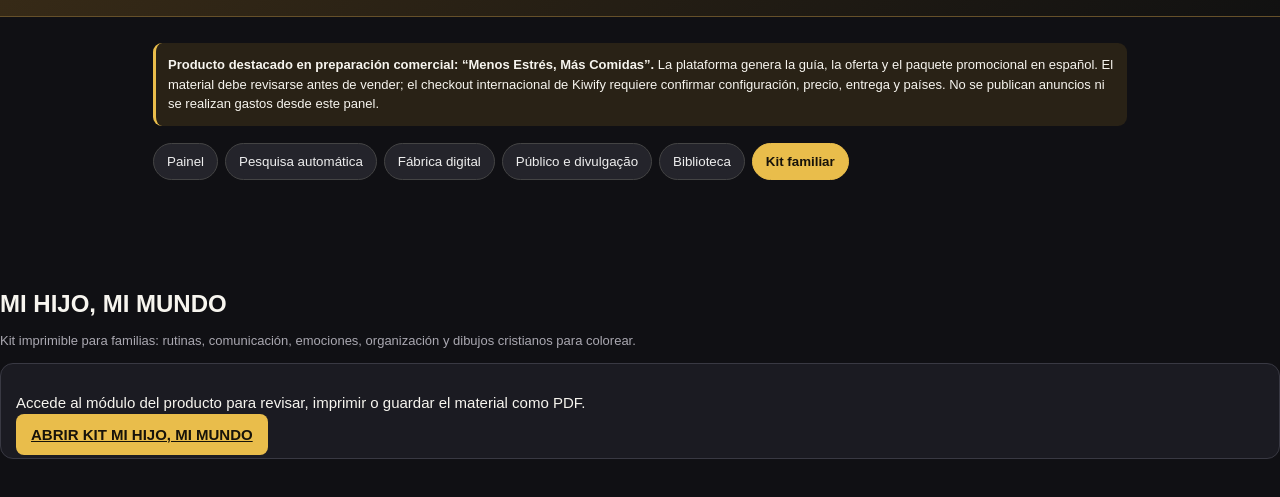
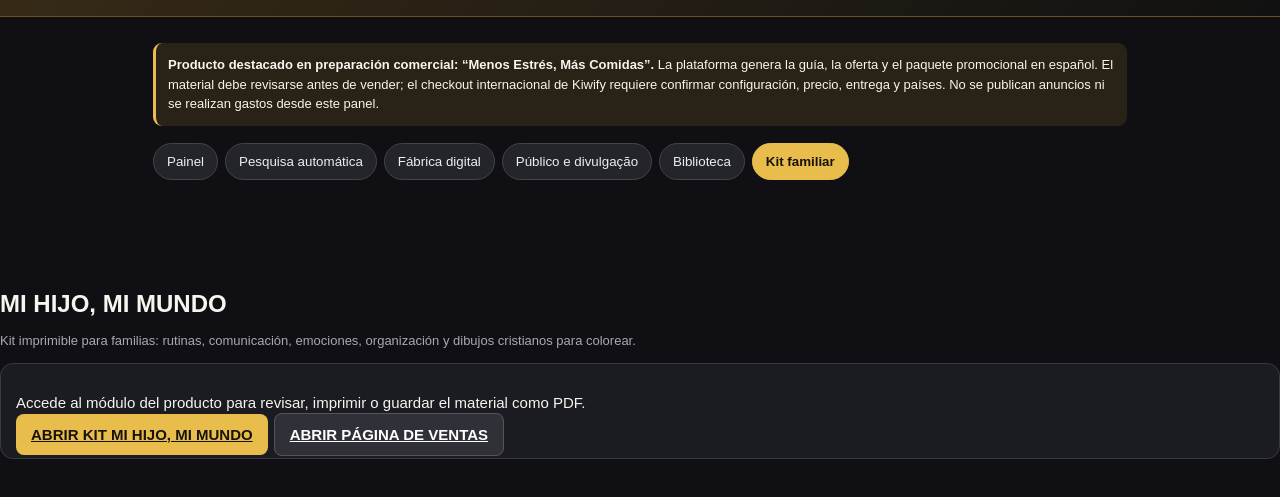
Before and after one commit to rafasanttana28-del/mana-store-ia, a plain HTML site: page central-pro.html in a window 1280 px wide. Both pictures are taken after a click on the button "Kit familiar". Shown: the part 69-566 px from the top of the page. Drawn offline with Linux system fonts and the light colour scheme.

Commit message:
Add Mi Hijo Mi Mundo sales page shortcut to dashboard

```diff
--- a/central-pro.html
+++ b/central-pro.html
@@ -24,7 +24,7 @@
 <div class="notice">Publicación automática en Instagram, Facebook, TikTok o Pinterest requiere integración oficial, autorización y pruebas. Esta versión no publica por cuenta propia ni gasta dinero en anuncios. Puedes copiar los materiales y publicarlos manualmente.</div><div class="notice"><b>Checkout internacional Kiwify:</b> las ventas internacionales de productos de pago único pueden usar conversión de moneda local; los métodos de pago cambian según el país. México admite tarjeta de crédito y débito; Chile, Colombia y Perú admiten crédito y débito; Argentina admite crédito en un pago y débito; otros países pueden mostrar tarjeta en un pago o Apple Pay. La tarifa internacional publicada por Kiwify es 9,99% + US$ 0,80 por venta aprobada. Confirma en tu panel el tipo de pago, moneda, entrega, impuestos y enlace del producto antes de lanzar. <a href="https://ajuda.kiwify.com.br/pt-br/article/o-checkout-funciona-fora-do-brasil-1cdb1ri/" target="_blank" rel="noopener">Ver condiciones oficiales de Kiwify</a>.</div></section>
 <section id="biblioteca" class="page"><h1>Biblioteca</h1><div class="card"><h2>Produtos digitais</h2><div id="booksList" class="muted">Nenhum produto salvo.</div></div><div class="card"><h2>Pacotes de divulgação</h2><div id="promosList" class="muted">Nenhum pacote salvo.</div></div><div class="card"><h2>Backup</h2><button class="btn" onclick="backup()">EXPORTAR BACKUP</button><label>Restaurar backup JSON</label><input id="backupFile" type="file" accept="application/json"><button class="btn alt" onclick="restore()">IMPORTAR BACKUP</button></div></section>
 </main>
-<section id="familia" class="page"><h1>MI HIJO, MI MUNDO</h1><p class="muted">Kit imprimible para familias: rutinas, comunicación, emociones, organización y dibujos cristianos para colorear.</p><div class="card"><p>Accede al módulo del producto para revisar, imprimir o guardar el material como PDF.</p><a class="btn" href="mi-hijo-mi-mundo.html" target="_blank" rel="noopener">ABRIR KIT MI HIJO, MI MUNDO</a></div></section>
+<section id="familia" class="page"><h1>MI HIJO, MI MUNDO</h1><p class="muted">Kit imprimible para familias: rutinas, comunicación, emociones, organización y dibujos cristianos para colorear.</p><div class="card"><p>Accede al módulo del producto para revisar, imprimir o guardar el material como PDF.</p><a class="btn" href="mi-hijo-mi-mundo.html" target="_blank" rel="noopener">ABRIR KIT MI HIJO, MI MUNDO</a><a class="btn alt" href="mi-hijo-mi-mundo-venta.html" target="_blank" rel="noopener">ABRIR PÁGINA DE VENTAS</a></div></section>
 <script>
 const $=id=>document.getElementById(id),KEY='mana_store_digital_v2';let currentProduct=null,currentPromo=null;
 const blank=()=>({books:[],promos:[]});function db(){try{return {...blank(),...JSON.parse(localStorage.getItem(KEY)||'{}')}}catch{return blank()}}function put(d){localStorage.setItem(KEY,JSON.stringify(d))}function v(id){return $(id).value.trim()}function esc(s){return String(s??'').replace(/[&<>"']/g,c=>({'&':'&amp;','<':'&lt;','>':'&gt;','"':'&quot;',"'":'&#39;'}[c]))}function safeUrl(s){try{let u=new URL(s);return ['http:','https:'].includes(u.protocol)?u.href:''}catch{return ''}}
```
